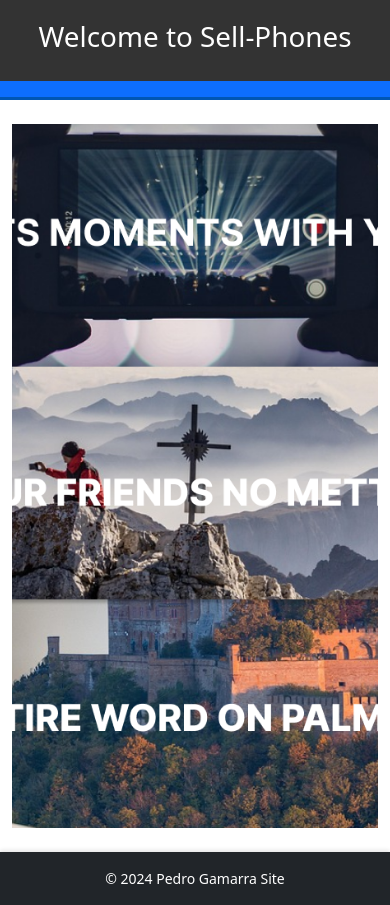
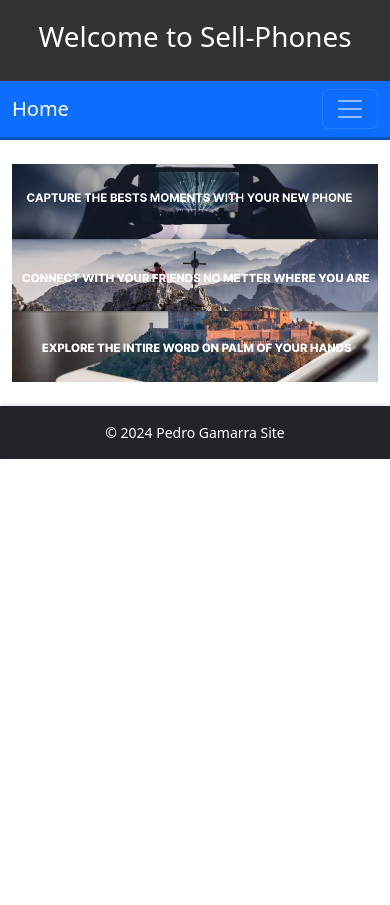
Before and after one commit to pehgamarra/e-commerce-django-mysql, a Django app: page / in a window 390 px wide. After the commit the page ends 459 px from the top, so only its background shows below. Run offline with Django 5.2, Linux system fonts and the light colour scheme; some libraries are stand-ins or nearby versions.

Commit message:
implemented : home customization and adaptability for smartphones

```diff
--- a/store/static/css/styles.css
+++ b/store/static/css/styles.css
@@ -1,11 +1,9 @@
-body, html {
+body {
     font-family: Arial, sans-serif;
     margin: 0;
     padding: 0;
     color: #333;
     padding-bottom: 60px;
-    width: 100%;
-    height: 100%;
 }
 
 header {
@@ -19,17 +17,17 @@ header {
 nav {
     background-color: #007bff;
     color: #fff;
+    display: block;
     padding: 10px 0;
     border-bottom: 3px solid #0056b3;
-    text-align: center;
 }
 
 nav ul {
     list-style: none;
+    display: flex;
+    justify-content: center;
     margin: 0;
     padding: 0;
-    display: flex;
-    justify-content: center;
 }
 
 nav ul li {
@@ -37,15 +35,19 @@ nav ul li {
 }
 
 nav ul li a {
-    color: white;
     text-decoration: none;
+    color: #fff;
+    font-size: 18px;
+    font-weight: 600;
     padding: 10px 15px;
+    border-radius: 5px;
+    transition: background-color 0.3s, transform 0.2s;
 }
 
 nav ul li a:hover,
 nav ul li a:focus {
     background-color: #0056b3;
-    border-radius: 5px;
+    transform: scale(1.05);
 }
 
 nav ul li a.active {
@@ -59,11 +61,8 @@ footer {
     color: #fff;
     padding: 20px;
     text-align: center;
-    position: relative;
     box-shadow: 0 -2px 4px rgba(0, 0, 0, 0.1);
     margin-top: 20px;
-    bottom: 0;
-    width: 100%;
 }
 
 footer p {
@@ -71,25 +70,11 @@ footer p {
     font-size: 14px;
 }
 
-/* Home */
-.image-container {
+.banner img {
     width: 100%;
-    height: calc(100vh - 140px);
-    overflow: hidden;
-    position: relative;
-    margin: 0;
-    padding: 0;
+    height: auto;
+    object-fit: cover;
 }
-
-.image-container img {
-    width: 100%;
-    height: 100%;
-    object-fit: cover;
-    position: absolute;
-    top: 0;
-    left: 0;
-}
-
 
 .product-list {
     display: flex;
@@ -177,13 +162,6 @@ footer p {
 .view-details:hover {
     background-color: #2980b9;
     transform: translateY(-2px);
-}
-
-@media (max-width: 768px) {
-    .product-item {
-        width: 100%;
-        max-width: 300px;
-    }
 }
 
 .search-form {
@@ -349,3 +327,44 @@ footer p {
 #order-list tr:hover {
     background-color: #f1f1f1;
 }
+
+
+/* medias */
+
+@media (max-width: 768px) {
+    .product-list {
+        flex-direction: column;
+        padding: 10px;
+    }
+
+    .product-item {
+        width: 100%;
+        margin-bottom: 20px;
+    }
+
+    footer {
+        padding: 15px;
+    }
+    .navbar-nav {
+        flex-direction: column;
+    }
+
+    nav ul {
+        flex-direction: column;
+        padding: 10px;
+    }
+
+    nav ul li {
+        margin: 5px 0;
+    }
+
+    nav ul li a {
+        font-size: 16px;
+        padding: 8px 10px;
+    }
+
+    .add-to-cart-btn {
+        padding: 8px 15px;
+        font-size: 14px;
+    }
+}
--- a/templates/store/base.html
+++ b/templates/store/base.html
@@ -6,9 +6,11 @@
     <title>{% block title %}My E-commerce Site{% endblock %}</title>
     {% load static %}
     <link href="{% static 'css/bootstrap.min.css' %}" rel="stylesheet">
+    <link href="https://stackpath.bootstrapcdn.com/bootstrap/5.1.3/css/bootstrap.min.css" rel="stylesheet">
     <link rel="stylesheet" href="{% static 'css/styles.css' %}">
     <link rel="stylesheet" href="https://maxcdn.bootstrapcdn.com/bootstrap/5.3.0/css/bootstrap.min.css">
     <link rel="stylesheet" href="https://cdnjs.cloudflare.com/ajax/libs/bootstrap-icons/1.10.5/font/bootstrap-icons.min.css">
+
 
 </head>
 <body>
@@ -17,11 +19,12 @@
     </header>
     <nav class="navbar navbar-expand-lg navbar-dark bg-primary">
         <div class="container">
+            <a class="navbar-brand" href="{% url 'home' %}">Home</a>
+            <button class="navbar-toggler" type="button" data-bs-toggle="collapse" data-bs-target="#navbarNav" aria-controls="navbarNav" aria-expanded="false" aria-label="Toggle navigation">
+                <span class="navbar-toggler-icon"></span>
+            </button>
             <div class="collapse navbar-collapse" id="navbarNav">
                 <ul class="navbar-nav ms-left">
-                    <li class="nav-item">
-                        <a class="nav-link" href="{% url 'home' %}">Home</a>
-                    </li>
                     <li class="nav-item">
                         <a class="nav-link" href="{% url 'product_list' %}">Products</a>
                     </li>
@@ -49,6 +52,7 @@
             </div>
         </div>
     </nav>
+
     <main class="container mt-4">
         {% block content %}
         <!-- Default content -->
@@ -59,6 +63,7 @@
     </footer>
     <!-- Bootstrap JS and dependencies -->
     <script src="https://ajax.googleapis.com/ajax/libs/jquery/3.6.0/jquery.min.js"></script>
+    <script src="https://stackpath.bootstrapcdn.com/bootstrap/5.1.3/js/bootstrap.bundle.min.js"></script>
     <script src="https://cdn.jsdelivr.net/npm/@popperjs/core@2.11.6/dist/umd/popper.min.js"></script>
     <script src="https://maxcdn.bootstrapcdn.com/bootstrap/5.3.0/js/bootstrap.min.js"></script>
 </body>
--- a/templates/store/home.html
+++ b/templates/store/home.html
@@ -3,12 +3,12 @@
 
 {% block title %}Home - My E-commerce Site{% endblock %}
 
-<link rel="stylesheet" href="{% static 'css/styles.css' %}">
+<link rel="stylesheet" href="{% static 'css/home.css' %}">
 
 {% block content %}
-
-<div class="image-container">
-    <img src="{% static 'images/banner.png' %}" alt="Banner Image">
+<div>
+    <div class="banner">
+        <img src="{% static 'images/banner.png' %}" class="d-block w-100" alt="Banner 1">
+    </div>
 </div>
-
 {% endblock %}
```
